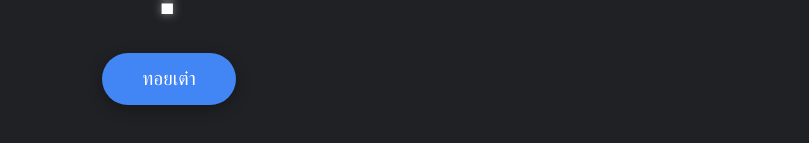
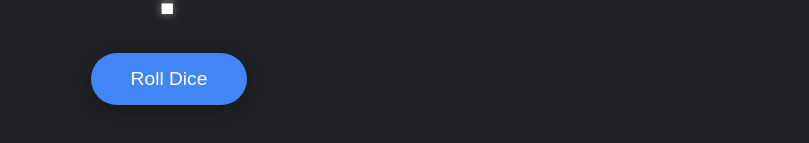
Before and after one commit to neofilisoft/d20web, a plain HTML site: page index.html in a window 1280 px wide. Shown: the part 455-598 px from the top of the page, without its empty margins (471-1280 px from the left). Drawn offline with nearby package versions, Linux system fonts and the light colour scheme; animation ran at ten frames a second.

Commit message:
Update index.html

```diff
--- a/index.html
+++ b/index.html
@@ -18,7 +18,7 @@
     <div id="dice-container"></div>
     <div class="ui">
         <h1 id="result-display">?</h1>
-        <button id="rollBtn">ทอยเต๋า</button>
+        <button id="rollBtn">Roll Dice</button>
     </div>
     <script src="script.js"></script>
 </body>
```
